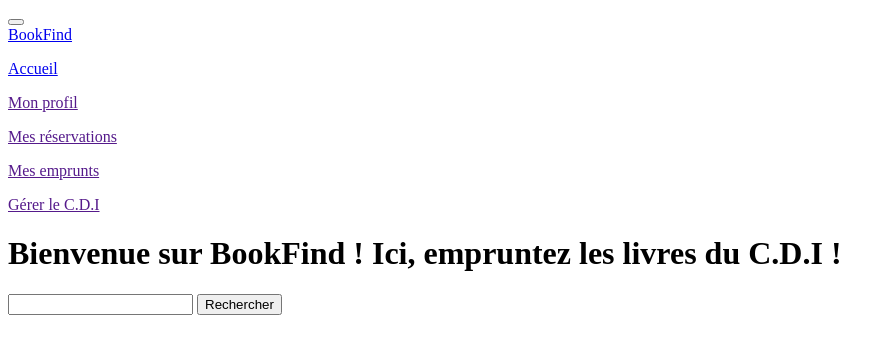
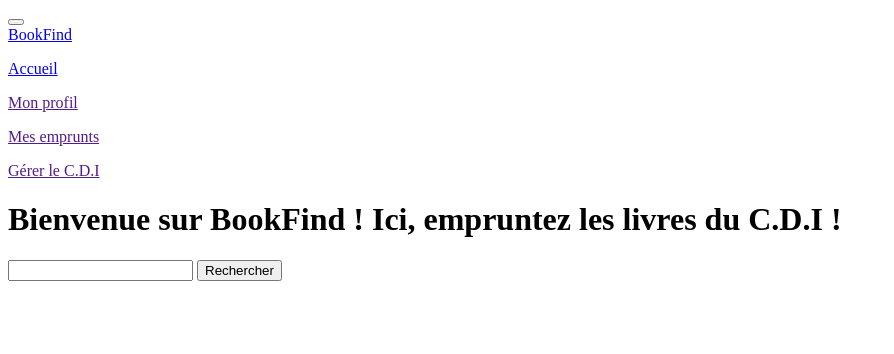
Before and after one commit to Chromared/bookfind, a PHP site: page /index.php in a window 1280 px wide. Shown: the top 354 px of the page, without its empty margins (0-894 px from the left). Run offline with PHP 8.4, Linux system fonts and the light colour scheme; the visitor is signed in with stand-in values (Sample User, id 1); some libraries are stand-ins or nearby versions.

Commit message:
Remplacer navbar.php

```diff
--- a/code/includes/navbar.php
+++ b/code/includes/navbar.php
@@ -19,12 +19,9 @@
         <p><a href="">Mon profil</a></p>
     </div>
     <div class="link-nav">
-        <p><a href="">Mes réservations</a></p>
-    </div>
-    <div class="link-nav">
         <p><a href="">Mes emprunts</a></p>
     </div>
-        <?php if ($_SESSION['grade'] >= '1') { ?>
+        <?php if ($_SESSION['grade'] > '0') { ?>
             <div class="link-nav">
                 <p><a href="">Gérer le C.D.I</a></p>
             </div>
```
